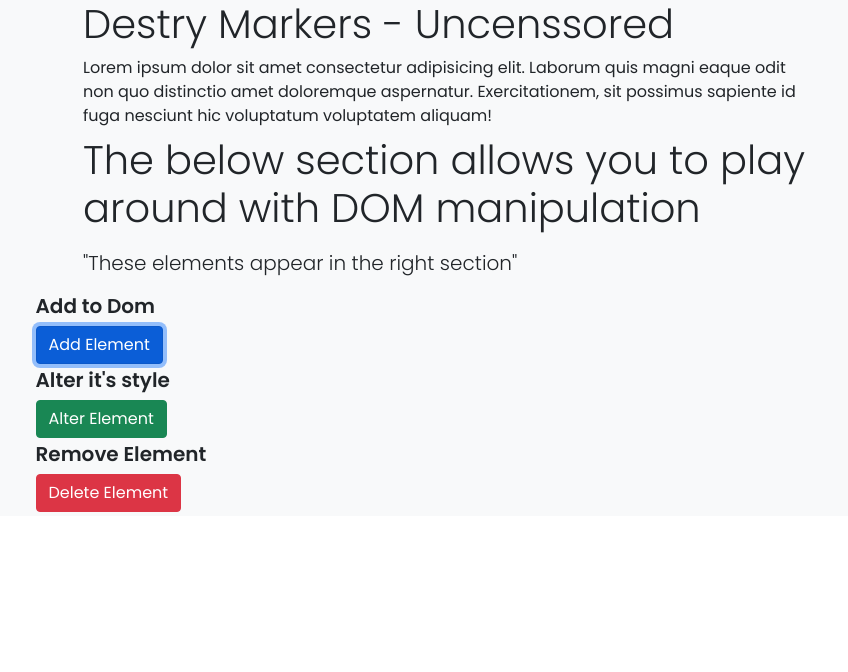
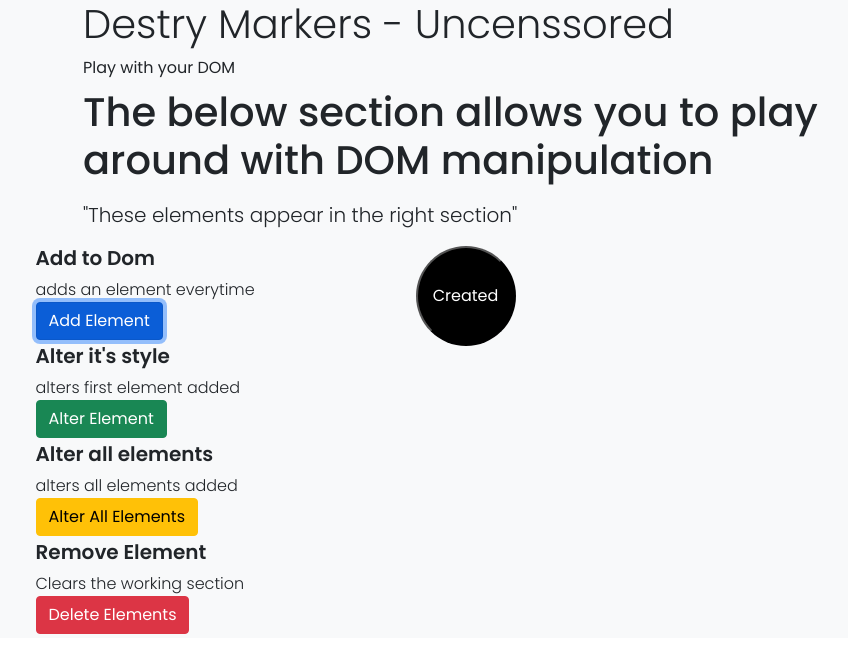
Before and after one commit to marvin-nyalik/DestryMarkers, a plain HTML site: page index.html in a window 1280 px wide. Both pictures are taken after a click on the button "Add Element". Shown: the whole page, without its empty margins (189-1037 px from the left). Drawn offline with nearby package versions, Linux system fonts and the light colour scheme.

Commit message:
Add JavaScript for Dynamic HTML

```diff
--- a/index.html
+++ b/index.html
@@ -13,25 +13,31 @@
         <div class="row justify-content-center">
             <div class="col-lg-8">
                 <h1 class="display-4 fs-1">Destry Markers - Uncenssored</h1>
-                Lorem ipsum dolor sit amet consectetur adipisicing elit. Laborum quis magni eaque odit non quo distinctio amet doloremque aspernatur. Exercitationem, sit possimus sapiente id fuga nesciunt hic voluptatum voluptatem aliquam!
+                Play with your DOM
             </div>
         </div>
         <div class="row justify-content-center">
             <div class="col-md-8">
-                <h2 class="display-6 my-2 fs-1">The below section allows you to play around with DOM manipulation</h2>
+                <h2 class="my-2 fs-1">The below section allows you to play around with DOM manipulation</h2>
                 <p class="lead my-3">"These elements appear in the right section"</p>
             </div>
         </div>
         <div class="row justify-content-center">
             <div class="col-md-4">
                 <h3 class="lead fw-bold">Add to Dom</h3>
-                <button class="btn btn-primary mb-1" id="add">Add Element</button>
+                <small class="lead fs-6">adds an element everytime</small><br>
+                <button class="btn btn-primary mb-1" id="add" onclick="addElement()">Add Element</button>
                 <h3 class="lead fw-bold">Alter it's style</h3>
-                <button class="btn btn-success mb-1" id="alter">Alter Element</button>
+                <small class="lead fs-6">alters first element added</small><br>
+                <button class="btn btn-success mb-1" id="alter" onclick="alterElement()">Alter Element</button>
+                <h3 class="lead fw-bold">Alter all elements</h3>
+                <small class="lead fs-6">alters all elements added </small>
+                <button class="btn btn-warning mb-1" id="alter" onclick="alterAllElements()">Alter All Elements</button>
                 <h3 class="lead fw-bold">Remove Element</h3>
-                <button class="btn btn-danger mb-1" id="remove">Delete Element</button>
+                <small class="lead fs-6">Clears the working section</small>
+                <button class="btn btn-danger mb-1" id="remove" onclick="deleteElements()">Delete Elements</button>
             </div>
-            <div class="col-md-5 bg-light border-dark">
+            <div class="col-md-5 bg-light border-dark" id="dynamic-container">
 
             </div>
         </div>
--- a/main.js
+++ b/main.js
@@ -0,0 +1,32 @@
+let cont = document.querySelector('#dynamic-container');
+
+function addElement() {
+    let el = document.createElement('button');
+    el.id = 'created';
+    el.className = 'created-element';
+    el.textContent = 'Created';
+
+    cont.appendChild(el);
+}
+
+function alterElement(){
+    let altered_el = document.querySelector('#created');
+    altered_el.style.background = 'green';
+}
+
+function alterAllElements(){
+    let altered_el = document.querySelectorAll('#created');
+
+    altered_el.forEach(elem =>{
+        elem.style.background = 'yellow';
+        elem.style.color = 'black';
+    })
+}
+
+function deleteElements(){
+    let alldynamicElements = document.querySelectorAll('#created');
+
+    alldynamicElements.forEach(elem => {
+        elem.style.display = 'none';
+    })
+}
--- a/style.css
+++ b/style.css
@@ -3,3 +3,11 @@
 *{
     font-family: poppins, sans-serif;
 }
+
+.created-element {
+    width: 100px;
+    height: 100px;
+    border-radius: 50%;
+    color: white;
+    background: #000;
+}
```
